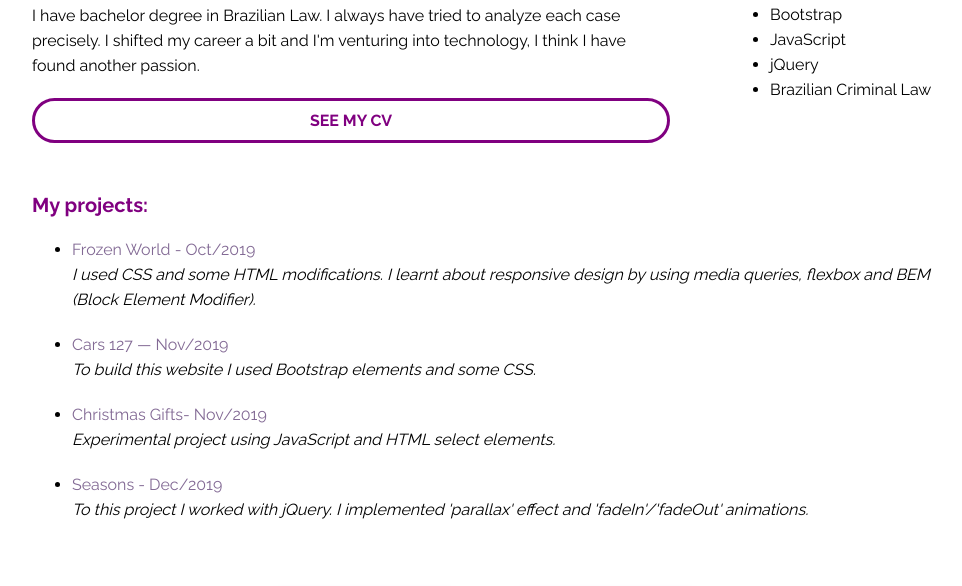
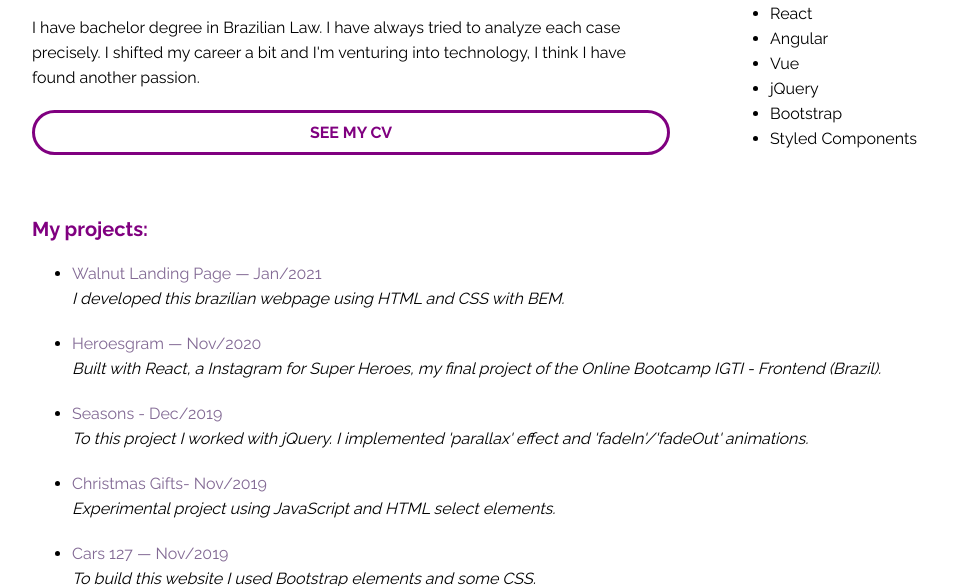
Before and after one commit to tchiarello/personal-website, a plain HTML site: page index.html in a window 1280 px wide. Shown: the part 918-1504 px from the top of the page, without its empty margins (158-1120 px from the left). Drawn offline with Linux system fonts and the light colour scheme; a script that the page names is missing.

Commit message:
add new projects

```diff
--- a/css/style.css
+++ b/css/style.css
@@ -3,7 +3,7 @@
 }
 
 body {
-    font-family: 'Raleway','Open Sans', Arial, Helvetica, sans-serif;
+  font-family: "Raleway", "Open Sans", Arial, Helvetica, sans-serif;
   font-size: 16px;
   margin: 0 auto;
   padding: 0;
@@ -31,14 +31,18 @@ a {
 }
 
 .banner:before {
-    content: '';
+  content: "";
   position: absolute;
   left: 0;
   bottom: 0;
   width: 100%;
   height: 300px;
   z-index: 0;
-    background-image: linear-gradient(to top, rgba(0,0,0,0.5), rgba(0,0,0,0));
+  background-image: linear-gradient(
+    to top,
+    rgba(0, 0, 0, 0.5),
+    rgba(0, 0, 0, 0)
+  );
 }
 
 .banner-text {
@@ -65,7 +69,7 @@ a {
   border-radius: 30px;
   background-color: white;
   padding: 10px 20px;
-    transition: all .3s;
+  transition: all 0.3s;
 }
 
 .banner-button:hover {
@@ -115,7 +119,7 @@ a {
   font-weight: bold;
   display: block;
   text-align: center;
-    transition: all .3s;
+  transition: all 0.3s;
 }
 
 .about-me-button:hover {
@@ -157,7 +161,7 @@ a {
 }
 
 .projects-list-items a {
-    transition: all .3s;
+  transition: all 0.3s;
 }
 
 .projects-list-items a:hover {
--- a/index.html
+++ b/index.html
@@ -1,11 +1,14 @@
 <!DOCTYPE html>
 <html lang="en">
   <head>
-    <meta charset="UTF-8">
-    <meta name="viewport" content="width=device-width, initial-scale=1.0">
-    <meta http-equiv="X-UA-Compatible" content="ie=edge">
-    <link rel="stylesheet" href="./css/style.css">
-    <link href="https://fonts.googleapis.com/css?family=Raleway:300,400,700" rel="stylesheet">
+    <meta charset="UTF-8" />
+    <meta name="viewport" content="width=device-width, initial-scale=1.0" />
+    <meta http-equiv="X-UA-Compatible" content="ie=edge" />
+    <link rel="stylesheet" href="./css/style.css" />
+    <link
+      href="https://fonts.googleapis.com/css?family=Raleway:300,400,700"
+      rel="stylesheet"
+    />
     <title>Tatiane Chiarello</title>
   </head>
   <body>
@@ -13,7 +16,14 @@
       <div class="banner-text">
         <h1>Hi, I'm Tatiane Chiarello</h1>
         <p>Would you like to know more about me?</p>
-            <a href="#about-me"  class="banner-button" data-anchor="#about-me" data-anchor-duration="1000" data-anchor-offset="70">Let's go!</a>
+        <a
+          href="#about-me"
+          class="banner-button"
+          data-anchor="#about-me"
+          data-anchor-duration="1000"
+          data-anchor-offset="70"
+          >Let's go!</a
+        >
       </div>
     </section>
 
@@ -21,9 +31,21 @@
       <section id="about-me" class="wrap">
         <div class="about-me-description">
           <h2>I will tell you a story</h2>
-                <p class="description1">I'm <strong>Tatiane Chiarello</strong>, I have degree in Law and I am currently living in Berlin, Germany.</p>
-                <p class="description2">I have bachelor degree in Brazilian Law. I always have tried to analyze each case precisely. I shifted my career a bit and I'm venturing into technology, I think I have found another passion.</p>
-                <a href="tatiane-chiarello-cv.pdf" class="about-me-button" target="_blank">See my CV</a>
+          <p class="description1">
+            I'm <strong>Tatiane Chiarello</strong>, I have degree in Law and I
+            am currently living in Berlin, Germany.
+          </p>
+          <p class="description2">
+            I have bachelor degree in Brazilian Law. I have always tried to
+            analyze each case precisely. I shifted my career a bit and I'm
+            venturing into technology, I think I have found another passion.
+          </p>
+          <a
+            href="tatiane-chiarello-cv.pdf"
+            class="about-me-button"
+            target="_blank"
+            >See my CV</a
+          >
         </div>
 
         <div class="about-me-list">
@@ -31,10 +53,13 @@
           <ul class="skills-list-items">
             <li>HTML5</li>
             <li>CSS3</li>
+            <li>JavaScript</li>
+            <li>React</li>
+            <li>Angular</li>
+            <li>Vue</li>
+            <li>jQuery</li>
             <li>Bootstrap</li>
-                    <li>JavaScript</li>
-                    <li>jQuery</li>
-                    <li>Brazilian Criminal Law</li>
+            <li>Styled Components</li>
           </ul>
         </div>
       </section>
@@ -43,33 +68,96 @@
         <p class="projects-title">My projects:</p>
         <ul class="projects-list-items">
           <li>
-                    <a href="https://responsive-project-frozen-world.netlify.com/" target="_blanck" class="projects-list-title">Frozen World - Oct/2019</a>
-                    <p>I used CSS and some HTML modifications. I learnt about responsive design by using media queries, flexbox and BEM (Block Element Modifier).</p>
+            <a
+              href="https://walnut.tatianechiarello.dev/"
+              target="_blanck"
+              class="projects-list-title"
+            >
+              Walnut Landing Page — Jan/2021</a
+            >
+            <p>
+              I developed this brazilian webpage using HTML and CSS with BEM.
+            </p>
           </li>
           <li>
-                    <a href="https://bootstrap-project-cars127.netlify.com/" target="_blanck" class="projects-list-title"> Cars 127 — Nov/2019</a>
+            <a
+              href="https://github.com/tchiarello/Heroesgram"
+              target="_blanck"
+              class="projects-list-title"
+            >
+              Heroesgram — Nov/2020</a
+            >
+            <p>
+              Built with React, a Instagram for Super Heroes, my final project
+              of the Online Bootcamp IGTI - Frontend (Brazil).
+            </p>
+          </li>
+          <li>
+            <a
+              href="https://jquery-project-seasons.netlify.com/"
+              target="_blanck"
+              class="projects-list-title"
+              >Seasons - Dec/2019</a
+            >
+            <p>
+              To this project I worked with jQuery. I implemented 'parallax'
+              effect and 'fadeIn'/'fadeOut' animations.
+            </p>
+          </li>
+          <li>
+            <a
+              href="https://javascript-project-christmas-gifts.netlify.com/"
+              target="_blanck"
+              class="projects-list-title"
+              >Christmas Gifts- Nov/2019</a
+            >
+            <p>
+              Experimental project using JavaScript and HTML select elements.
+            </p>
+          </li>
+          <li>
+            <a
+              href="https://bootstrap-project-cars127.netlify.com/"
+              target="_blanck"
+              class="projects-list-title"
+            >
+              Cars 127 — Nov/2019</a
+            >
             <p>To build this website I used Bootstrap elements and some CSS.</p>
           </li>
           <li>
-                    <a href="https://javascript-project-christmas-gifts.netlify.com/" target="_blanck" class="projects-list-title">Christmas Gifts- Nov/2019</a>
-                    <p>Experimental project using JavaScript and HTML select elements.</p>
-                </li>
-                <li>
-                    <a href="https://jquery-project-seasons.netlify.com/" target="_blanck" class="projects-list-title">Seasons - Dec/2019</a>
-                    <p>To this project I worked with jQuery. I implemented 'parallax' effect and 'fadeIn'/'fadeOut' animations.</p>
+            <a
+              href="https://responsive-project-frozen-world.netlify.com/"
+              target="_blanck"
+              class="projects-list-title"
+              >Frozen World - Oct/2019</a
+            >
+            <p>
+              I used CSS and some HTML modifications. I learnt about responsive
+              design by using media queries, flexbox and BEM (Block Element
+              Modifier).
+            </p>
           </li>
         </ul>
       </section>
 
       <section class="wrap social-media">
-            <a href="https://www.linkedin.com/in/tatiane-chiarello-91076a143/" target="_blank" class="social-media-title">
-                <img src="images/in.png" alt="linkedin logo">
+        <a
+          href="https://www.linkedin.com/in/tatiane-chiarello-91076a143/"
+          target="_blank"
+          class="social-media-title"
+        >
+          <img src="images/in.png" alt="linkedin logo" />
           <h3>LinkedIn</h3>
           <p>Tatiane Chiarello</p>
         </a>
 
-            <a href="https://github.com/tchiarello" target="_blank" class="social-media-title">
-                <img src="images/github.png" alt="github logo">
+        <a
+          href="https://github.com/tchiarello"
+          target="_blank"
+          class="social-media-title"
+        >
+          <img src="images/github.png" alt="github logo" />
           <h3>GitHub</h3>
           <p>tchiarello</p>
         </a>
@@ -77,7 +165,7 @@
     </main>
 
     <footer class="footer">
-        <p>Tatiane Chiarello / tatichiarello@gmail.com</p>
+      <p>Tatiane Chiarello / chiarellotatiane@gmail.com</p>
     </footer>
 
     <script src="https://cdn.jsdelivr.net/gh/cezarlz/anchor.js@master/dist/anchor.min.js"></script>
```
Also changed, not shown: 2 other files. Lines whose indentation alone changed are shown as unchanged.
